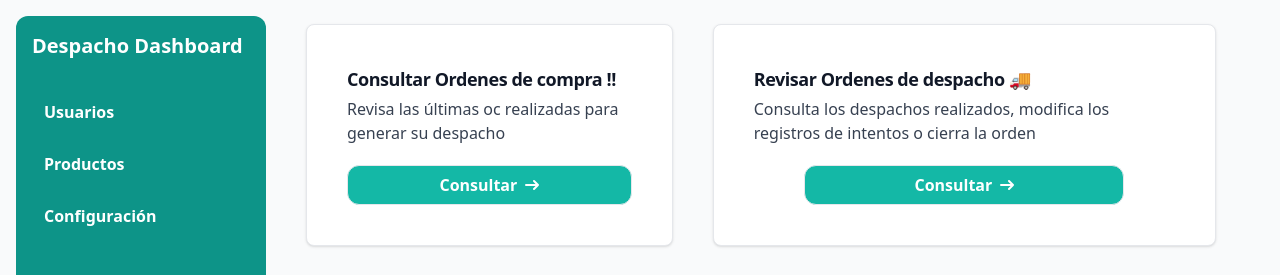
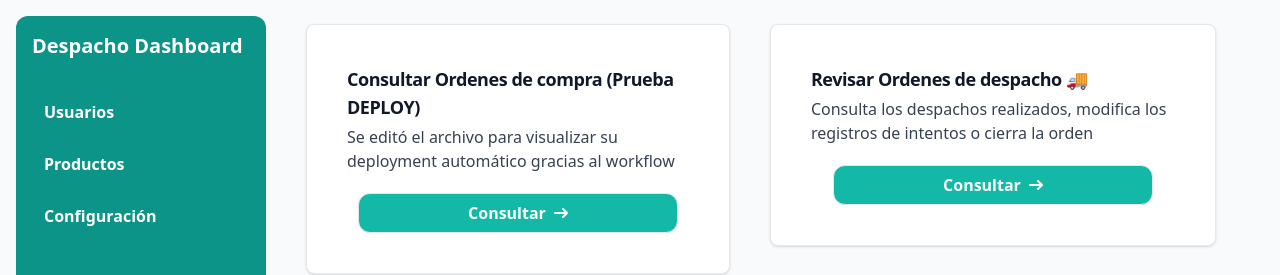
Before and after one commit to cyanide-pills/examen-devops, a React (Vite) app in the folder front_despacho/: page / in a window 1280 px wide. Shown: the top 275 px of the page. Built offline with nearby package versions, Linux system fonts and the light colour scheme; no server answers.

Commit message:
frontend edits v2

```diff
--- a/front_despacho/src/componentes/CrudAdmin/PruebaCards.jsx
+++ b/front_despacho/src/componentes/CrudAdmin/PruebaCards.jsx
@@ -11,8 +11,8 @@ export const PruebaCards = () => {
     <section>
       <div className="flex justify-center">
         <CardComponent
-          title="Consultar Ordenes de compra !!"
-          description="Revisa las últimas oc realizadas para generar su despacho"
+          title="Consultar Ordenes de compra (Prueba DEPLOY)"
+          description="Se editó el archivo para visualizar su deployment automático gracias al workflow"
           buttonText="Consultar"
           onClick={() => {
             setTablaCompras(true);
```
Also changed, not shown: 1 other file (tests, documents, lock files or other folders).
